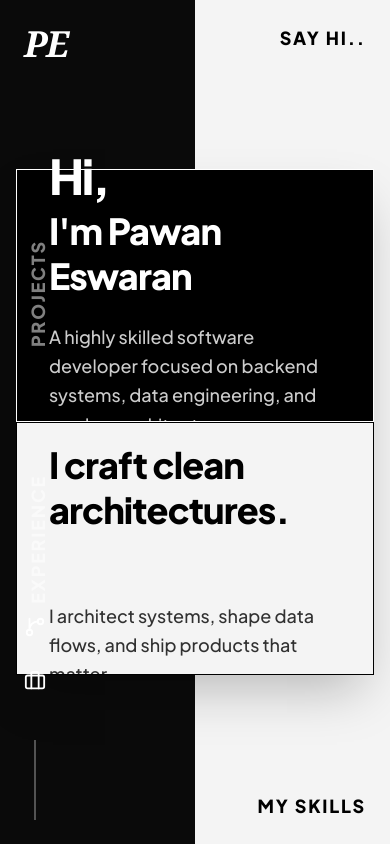
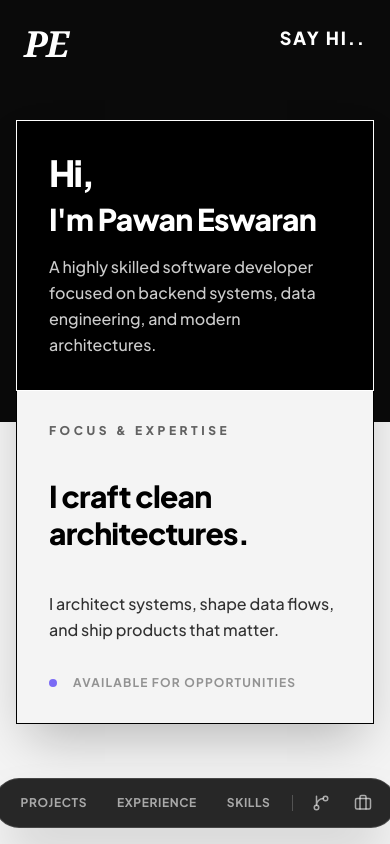
Before and after one commit to Pawan-19012006/Portfolio-Pawan, a React app: page / in a window 390 px wide. Built offline with nearby package versions, Linux system fonts and the light colour scheme; the HTML template or start-up script is replaced by a standard one.

Commit message:
refactor: improve mobile responsiveness and accessibility of Home and Projects components

```diff
--- a/src/components/layout/MainLayout.jsx
+++ b/src/components/layout/MainLayout.jsx
@@ -7,10 +7,10 @@ const MainLayout = () => {
   const isHome = location.pathname === '/';
 
   return (
-    <div className="relative w-full min-h-screen text-white flex flex-col font-sans selection:bg-slate-500 selection:text-white">
+    <div className="relative w-full min-h-screen min-h-dvh text-white flex flex-col font-sans selection:bg-slate-500 selection:text-white">
 
       {/* Fixed Navigation Elements - Z-50 */}
-      <div className="fixed inset-0 z-50 pointer-events-none flex flex-col justify-between p-6 md:p-8">
+      <div className="fixed inset-0 z-50 pointer-events-none flex flex-col justify-between p-6 md:p-8 pt-[max(1.5rem,env(safe-area-inset-top))] pb-[max(1.5rem,env(safe-area-inset-bottom))] pl-[max(1.5rem,env(safe-area-inset-left))] pr-[max(1.5rem,env(safe-area-inset-right))]">
 
         {/* TOP ROW */}
         <div className="flex justify-between items-start w-full relative">
@@ -31,7 +31,7 @@ const MainLayout = () => {
                 transition={{ duration: 0.3 }}
                 className="absolute left-1/2 -translate-x-1/2 top-0 pointer-events-auto"
               >
-                <Link to="/" className="w-12 h-12 bg-white text-black rounded-full flex items-center justify-center hover:scale-110 transition-transform shadow-lg">
+                <Link to="/" className="w-12 h-12 bg-white text-black rounded-full flex items-center justify-center hover:scale-110 transition-transform shadow-lg" aria-label="Go back to home">
                   <ArrowLeft size={24} strokeWidth={3} />
                 </Link>
               </motion.div>
@@ -40,14 +40,14 @@ const MainLayout = () => {
 
           {/* Top Right: Contact/Say hi */}
           <Link to="/contact" className="pointer-events-auto flex items-center group">
-            <span className={`${isHome ? "text-black" : "text-white"} font-black text-lg md:text-xl tracking-widest uppercase hover:underline decoration-4 underline-offset-4 transition-colors`}>
+            <span className={`${isHome ? "text-white md:text-black" : "text-white"} font-black text-lg md:text-xl tracking-widest uppercase hover:underline decoration-4 underline-offset-4 transition-colors`}>
               Say hi..
             </span>
           </Link>
         </div>
 
-        {/* MIDDLE SECTION: Edge Rotated Text */}
-        <div className="absolute inset-y-0 left-6 md:left-8 flex items-center pointer-events-none">
+        {/* MIDDLE SECTION: Edge Rotated Text - Hidden on Mobile */}
+        <div className="hidden md:flex absolute inset-y-0 left-6 md:left-8 items-center pointer-events-none">
           <div className="flex flex-col gap-32">
             <Link to="/projects" className="pointer-events-auto vertical-text text-lg md:text-xl font-black tracking-widest uppercase text-white/50 hover:text-white transition-colors">
               Projects
@@ -58,14 +58,26 @@ const MainLayout = () => {
           </div>
         </div>
 
-        {/* BOTTOM ROW */}
-        <div className="flex justify-between items-end w-full">
+        {/* BOTTOM ROW - Desktop */}
+        <div className="hidden md:flex justify-between items-end w-full">
           {/* Bottom Left: Socials */}
-          <div className="flex flex-col items-center gap-8 pointer-events-auto">
-            <a href="https://github.com/Pawan-19012006" target="_blank" rel="noreferrer" className="text-white hover:text-white/70 transition-colors">
+          <div className="flex flex-col items-center gap-2 pointer-events-auto">
+            <a
+              href="https://github.com/Pawan-19012006"
+              target="_blank"
+              rel="noreferrer"
+              className="w-11 h-11 flex items-center justify-center text-white hover:text-white/70 transition-colors"
+              aria-label="GitHub profile"
+            >
               <GitBranch size={22} />
             </a>
-            <a href="https://www.linkedin.com/in/pawan-eswaran-9ab4a130b/" target="_blank" rel="noreferrer" className="text-white hover:text-white/70 transition-colors">
+            <a
+              href="https://www.linkedin.com/in/pawan-eswaran-9ab4a130b/"
+              target="_blank"
+              rel="noreferrer"
+              className="w-11 h-11 flex items-center justify-center text-white hover:text-white/70 transition-colors"
+              aria-label="LinkedIn profile"
+            >
               <Briefcase size={22} />
             </a>
             <div className="w-[2px] h-20 bg-white/30 mt-4" />
@@ -81,8 +93,57 @@ const MainLayout = () => {
 
       </div>
 
+      {/* Mobile Floating Navigation Dock - Only visible on mobile (<md) */}
+      <div className="fixed bottom-4 inset-x-0 z-50 flex justify-center pointer-events-none md:hidden pb-[env(safe-area-inset-bottom)] px-4">
+        <nav className="pointer-events-auto bg-[#111111]/90 backdrop-blur-lg border border-white/15 rounded-full px-4 py-2 flex items-center gap-2.5 sm:gap-4 shadow-2xl">
+          <Link
+            to="/projects"
+            className={`px-2.5 py-1.5 text-xs font-bold uppercase tracking-wider transition-colors ${
+              location.pathname === '/projects' ? 'text-white bg-white/15 rounded-full' : 'text-white/60 hover:text-white'
+            }`}
+          >
+            Projects
+          </Link>
+          <Link
+            to="/experience"
+            className={`px-2.5 py-1.5 text-xs font-bold uppercase tracking-wider transition-colors ${
+              location.pathname === '/experience' ? 'text-white bg-white/15 rounded-full' : 'text-white/60 hover:text-white'
+            }`}
+          >
+            Experience
+          </Link>
+          <Link
+            to="/skills"
+            className={`px-2.5 py-1.5 text-xs font-bold uppercase tracking-wider transition-colors ${
+              location.pathname === '/skills' ? 'text-white bg-white/15 rounded-full' : 'text-white/60 hover:text-white'
+            }`}
+          >
+            Skills
+          </Link>
+          <div className="w-[1px] h-4 bg-white/20 mx-0.5" />
+          <a
+            href="https://github.com/Pawan-19012006"
+            target="_blank"
+            rel="noreferrer"
+            className="w-8 h-8 flex items-center justify-center text-white/60 hover:text-white transition-colors"
+            aria-label="GitHub profile"
+          >
+            <GitBranch size={18} />
+          </a>
+          <a
+            href="https://www.linkedin.com/in/pawan-eswaran-9ab4a130b/"
+            target="_blank"
+            rel="noreferrer"
+            className="w-8 h-8 flex items-center justify-center text-white/60 hover:text-white transition-colors"
+            aria-label="LinkedIn profile"
+          >
+            <Briefcase size={18} />
+          </a>
+        </nav>
+      </div>
+
       {/* Main Content Area - Z-20 */}
-      <div className="relative z-20 w-full min-h-screen flex flex-col pointer-events-auto bg-black">
+      <div className="relative z-20 w-full min-h-screen min-h-dvh flex flex-col pointer-events-auto bg-black">
         <AnimatePresence mode="wait">
           <motion.div
             key={location.pathname}
--- a/src/index.css
+++ b/src/index.css
@@ -9,6 +9,7 @@ html, body {
   margin: 0;
   padding: 0;
   min-height: 100vh;
+  min-height: 100dvh;
   overflow-x: hidden; /* Prevent horizontal scroll on body */
   background-color: #000; /* Default background for edge cases */
   font-family: var(--font-sans);
--- a/src/pages/Contact.jsx
+++ b/src/pages/Contact.jsx
@@ -4,7 +4,7 @@ import { ArrowUpRight } from "lucide-react";
 
 const Contact = () => {
   return (
-    <div className="w-full min-h-[80vh] flex flex-col justify-center items-center bg-black text-white relative px-6 py-24">
+    <div className="w-full min-h-[80vh] min-h-[80dvh] flex flex-col justify-center items-center bg-black text-white relative px-6 py-24 pb-28 md:pb-24">
       <SEO title="Contact — Pawan Eswaran" />
 
       <motion.div
--- a/src/pages/Home.jsx
+++ b/src/pages/Home.jsx
@@ -20,50 +20,50 @@ const Home = () => {
   }, []);
 
   return (
-    <div className="w-full min-h-screen relative flex items-center justify-center z-10 px-4 md:px-0">
+    <div className="w-full min-h-screen min-h-dvh relative flex items-center justify-center z-10 px-4 sm:px-6 md:px-0 py-24 md:py-0">
       <SEO title="Pawan Eswaran — Software Developer" />
 
       {/* 50/50 Split Background for Home Page Only */}
-      <div className="fixed inset-0 flex w-full h-full z-0 pointer-events-none">
-        <div className="w-[50vw] h-full bg-[#0a0a0a]" />
-        <div className="w-[50vw] h-full bg-[#f4f4f4]" />
+      <div className="fixed inset-0 flex flex-col md:flex-row w-full h-full z-0 pointer-events-none">
+        <div className="w-full md:w-1/2 h-1/2 md:h-full bg-[#0a0a0a]" />
+        <div className="w-full md:w-1/2 h-1/2 md:h-full bg-[#f4f4f4]" />
       </div>
 
       {/* Centered Box */}
-      <div className="w-full max-w-5xl h-[60vh] min-h-[500px] flex flex-col md:flex-row relative z-10 shadow-2xl">
+      <div className="w-full max-w-5xl h-auto md:h-[60vh] md:min-h-[500px] flex flex-col md:flex-row relative z-10 shadow-2xl my-auto">
 
         {/* Left Box (Over Black Background) */}
-        <div className="w-full md:w-1/2 h-1/2 md:h-full border border-white flex flex-col justify-center px-8 lg:px-16 bg-black z-10">
+        <div className="w-full md:w-1/2 h-auto md:h-full border border-white flex flex-col justify-center p-8 sm:p-10 lg:px-16 bg-black z-10">
           <motion.div
             initial={{ opacity: 0, x: -20 }}
             animate={{ opacity: 1, x: 0 }}
             transition={{ duration: 0.6, delay: 0.2 }}
           >
-            <h2 className="text-5xl lg:text-6xl font-black tracking-tighter text-white mb-2 lg:mb-4">
+            <h2 className="text-4xl sm:text-5xl lg:text-6xl font-black tracking-tighter text-white mb-2 lg:mb-4">
               Hi,
             </h2>
-            <h1 className="text-4xl lg:text-5xl font-black tracking-tight text-white leading-tight mb-6 lg:mb-8">
+            <h1 className="text-3xl sm:text-4xl lg:text-5xl font-black tracking-tight text-white leading-tight mb-4 sm:mb-6 lg:mb-8">
               I'm Pawan <br className="hidden lg:block"/> Eswaran
             </h1>
-            <p className="text-white/80 text-lg lg:text-xl font-medium leading-relaxed">
+            <p className="text-white/80 text-base sm:text-lg lg:text-xl font-medium leading-relaxed">
               A highly skilled software developer focused on backend systems, data engineering, and modern architectures.
             </p>
           </motion.div>
         </div>
 
         {/* Right Box (Over White Background) */}
-        <div className="w-full md:w-1/2 h-1/2 md:h-full border border-black md:border-l-0 flex flex-col justify-center px-8 lg:px-16 bg-[#f4f4f4] z-10 overflow-hidden relative">
+        <div className="w-full md:w-1/2 h-auto md:h-full border border-black border-t-0 md:border-t md:border-l-0 flex flex-col justify-center p-8 sm:p-10 lg:px-16 bg-[#f4f4f4] z-10 md:overflow-hidden relative">
           <motion.div
             initial={{ opacity: 0, x: 20 }}
             animate={{ opacity: 1, x: 0 }}
             transition={{ duration: 0.6, delay: 0.4 }}
             className="flex flex-col h-full justify-center"
           >
-            <h3 className="text-black font-black tracking-[0.3em] uppercase text-sm mb-8 opacity-60">
+            <h3 className="text-black font-black tracking-[0.3em] uppercase text-xs sm:text-sm mb-4 sm:mb-8 opacity-60">
               Focus & Expertise
             </h3>
 
-            <div className="min-h-[180px] lg:min-h-[200px] flex items-center">
+            <div className="min-h-[120px] sm:min-h-[150px] md:min-h-[180px] lg:min-h-[200px] flex items-center">
               <AnimatePresence mode="wait">
                 <motion.h2
                   key={textIndex}
@@ -71,18 +71,18 @@ const Home = () => {
                   animate={{ opacity: 1, y: 0, filter: "blur(0px)" }}
                   exit={{ opacity: 0, y: -10, filter: "blur(4px)" }}
                   transition={{ duration: 0.5 }}
-                  className="text-4xl lg:text-6xl font-black text-black tracking-tight leading-tight w-full"
+                  className="text-3xl sm:text-4xl lg:text-6xl font-black text-black tracking-tight leading-tight w-full"
                 >
                   {DYNAMIC_TEXTS[textIndex]}
                 </motion.h2>
               </AnimatePresence>
             </div>
 
-            <p className="text-black/80 text-lg lg:text-xl font-medium leading-relaxed mt-6">
+            <p className="text-black/80 text-base sm:text-lg lg:text-xl font-medium leading-relaxed mt-4 sm:mt-6">
               I architect systems, shape data flows, and ship products that matter.
             </p>
 
-            <div className="mt-12 flex items-center gap-4">
+            <div className="mt-8 sm:mt-12 flex items-center gap-4">
               <div className="w-2 h-2 rounded-full bg-indigo-600 animate-pulse" />
               <span className="text-xs font-bold uppercase tracking-widest text-black/40">Available for opportunities</span>
             </div>
```
Also changed, not shown: src/pages/Experience.jsx (+20 -20 lines), src/pages/Projects.jsx (+28 -15 lines), src/pages/Skills.jsx (+4 -4 lines).
